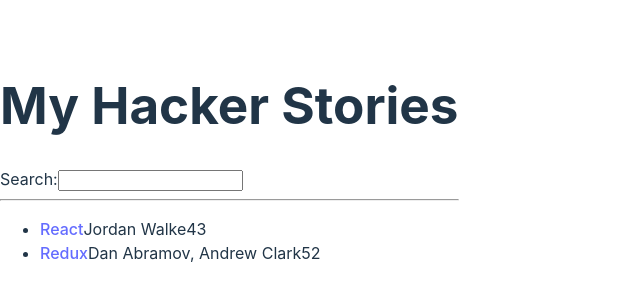
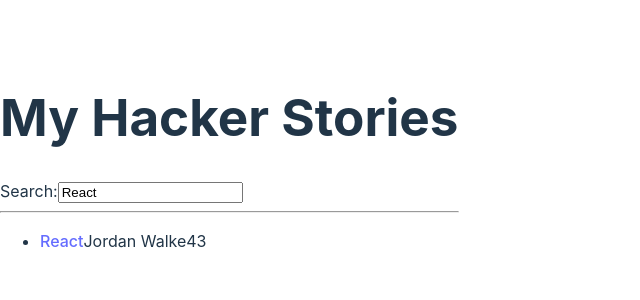
Before and after one commit to ttanvirr/react-hacker-stories, a React (Vite) app: page / in a window 1280 px wide. Shown: the part 238-538 px from the top of the page, without its empty margins (0-640 px from the left). Built offline with nearby package versions, Linux system fonts and the light colour scheme.

Commit message:
Advanced props handling

```diff
--- a/src/App.jsx
+++ b/src/App.jsx
@@ -32,7 +32,7 @@
         },
     ]
 
-    const [searchTerm, setSearchTerm] = React.useState("")
+    const [searchTerm, setSearchTerm] = React.useState("React")
 
     const handleSearch = (event) => {
         setSearchTerm(event.target.value)
@@ -46,7 +46,7 @@
         <div>
             <h1>My Hacker Stories</h1>
 
-            <Search onSearch={handleSearch} />
+            <Search search={searchTerm} onSearch={handleSearch} />
 
             <hr />
 
@@ -55,11 +55,11 @@
     )
 }
 
-const Search = (props) => {
+const Search = ({ search, onSearch }) => {
     console.log("Search renders")
 
     const handleChange = (event) => {
-        props.onSearch(event)
+        onSearch(event)
     }
 
     return (
@@ -69,36 +69,37 @@
                 type='text'
                 name='search'
                 id='search'
+                value={search}
                 onChange={handleChange}
             />
         </div>
     )
 }
 
-const List = (props) => {
+const List = ({ list }) => {
     // console.log(props);
     console.log("List renders")
 
     return (
         <ul>
-            {props.list.map((item) => {
-                return <Item key={item.objectID} item={item} />
+            {list.map(({ objectID, ...item }) => {
+                return <Item key={objectID} {...item} />
             })}
         </ul>
     )
 }
 
-const Item = (props) => {
+const Item = ({ title, url, author, num_comments, points, objectID }) => {
     console.log("Item renders")
 
     return (
-        <li key={props.item.objectID}>
+        <li key={objectID}>
             <span>
-                <a href={props.item.url}>{props.item.title}</a>
+                <a href={url}>{title}</a>
             </span>
-            <span>{props.item.author}</span>
-            <span>{props.item.points}</span>
-            <span>{props.item.num_comments}</span>
+            <span>{author}</span>
+            <span>{points}</span>
+            <span>{num_comments}</span>
         </li>
     )
 }
```
